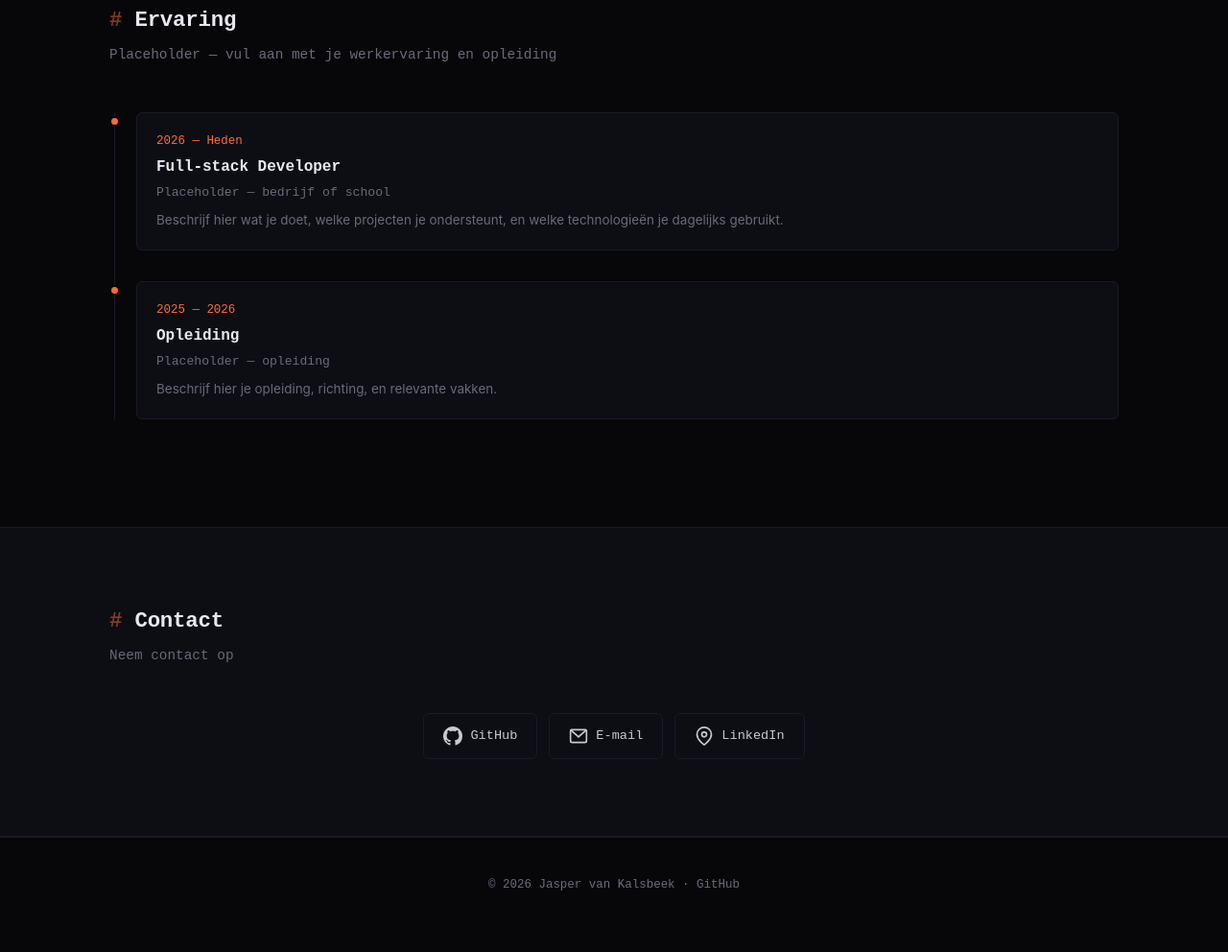
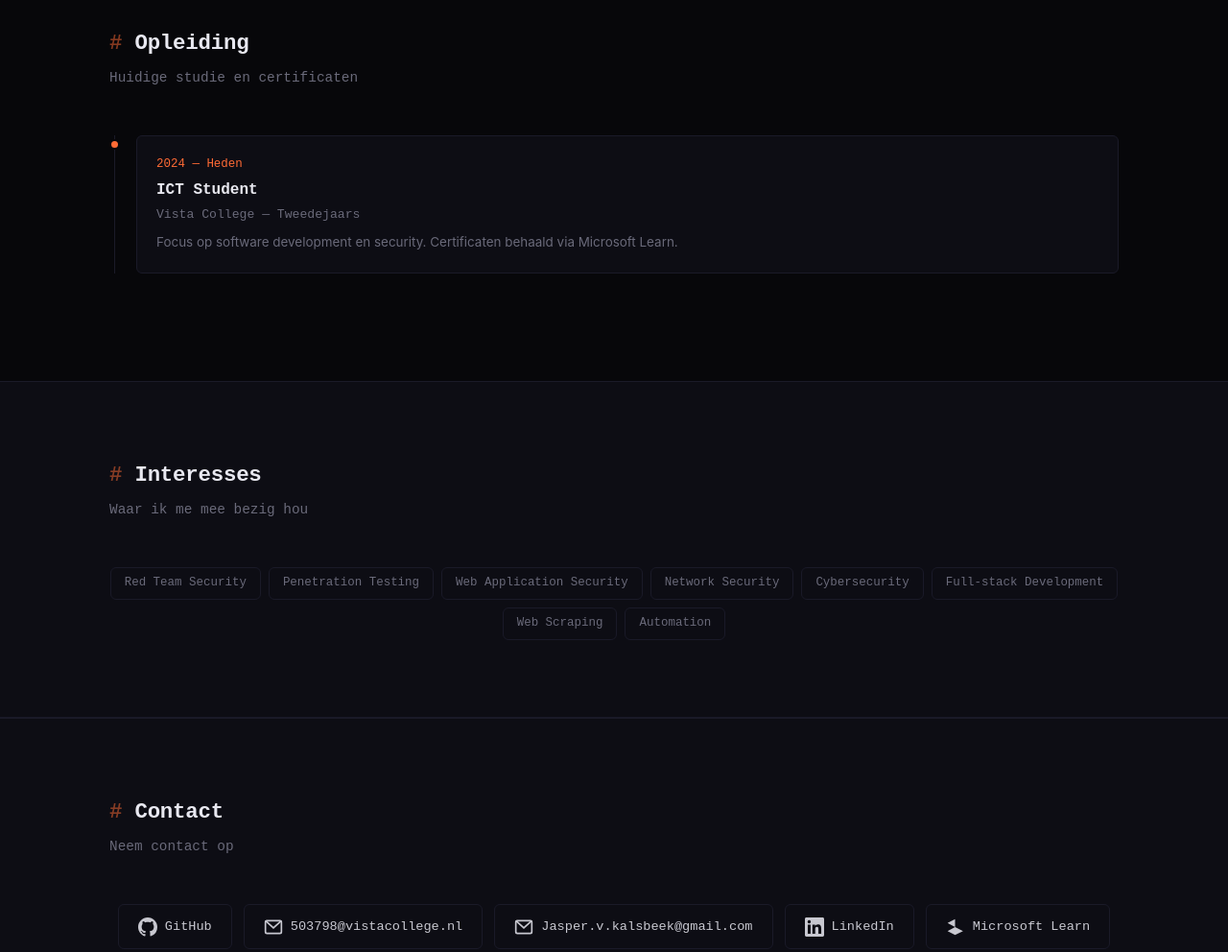
Before and after one commit to jaspervkalsbeek-svg/jaspervkalsbeek-svg.github.io, a website: page about.html in a window 1280 px wide. Shown: the part 1278-2270 px from the top of the page at 96% size. Drawn offline with Linux system fonts and the light colour scheme.

Commit message:
Please enter the commit message for your changes. Lines starting with '#' will be ignored, and an empty message aborts the commit.
On branch main
Your branch is up to date with 'origin/main'.

Changes to be committed:
	modified:   AGENTS.md
	modified:   about.html
	modified:   css/style.css
	modified:   js/projects.js
	modified:   projects.html

```diff
--- a/about.html
+++ b/about.html
@@ -36,9 +36,9 @@
   </div>
   <div class="about-intro">
     <div class="about-text">
-      <p>Ik ben Jasper van Kalsbeek, een developer gevestigd in Nederland. Mijn interesse ligt bij het bouwen van functionele webapplicaties die data ophalen, verwerken en presenteren.</p>
+      <p>Ik ben Jasper van Kalsbeek, 22 jaar oud en tweedejaars student. Mijn interesse ligt bij het bouwen van functionele webapplicaties die data ophalen, verwerken en presenteren.</p>
+      <p>Naast development heb ik een grote passie voor security, met name red team security. Het begrijpen hoe systemen kwetsbaar zijn en hoe aanvallen werken, helpt me om betere en veiligere applicaties te bouwen.</p>
       <p>Ik werk graag met PHP, Node.js en MySQL voor de backend, en moderne HTML/CSS/JS voor de frontend. Mijn focus ligt op het bouwen van bruikbare tools die echt wat oplossen.</p>
-      <p>Placeholder: Voeg hier je opleiding, werkervaring en certificaten toe.</p>
     </div>
     <div class="about-photo">
       <div class="photo-placeholder">JV</div>
@@ -95,29 +95,39 @@
 <section class="section reveal">
 <div class="container">
   <div class="section-header">
-    <h2>Ervaring</h2>
-    <p>Placeholder — vul aan met je werkervaring en opleiding</p>
+    <h2>Opleiding</h2>
+    <p>Huidige studie en certificaten</p>
   </div>
 
   <div class="timeline">
     <div class="timeline-item">
       <div class="timeline-dot"></div>
       <div class="timeline-content">
-        <div class="timeline-date">2026 — Heden</div>
-        <h3>Full-stack Developer</h3>
-        <p class="timeline-company">Placeholder — bedrijf of school</p>
-        <p>Beschrijf hier wat je doet, welke projecten je ondersteunt, en welke technologieën je dagelijks gebruikt.</p>
+        <div class="timeline-date">2024 — Heden</div>
+        <h3>ICT Student</h3>
+        <p class="timeline-company">Vista College — Tweedejaars</p>
+        <p>Focus op software development en security. Certificaten behaald via Microsoft Learn.</p>
       </div>
     </div>
-    <div class="timeline-item">
-      <div class="timeline-dot"></div>
-      <div class="timeline-content">
-        <div class="timeline-date">2025 — 2026</div>
-        <h3>Opleiding</h3>
-        <p class="timeline-company">Placeholder — opleiding</p>
-        <p>Beschrijf hier je opleiding, richting, en relevante vakken.</p>
-      </div>
-    </div>
+  </div>
+</div>
+</section>
+
+<section class="section reveal" style="background:var(--surface);border-top:1px solid var(--border);border-bottom:1px solid var(--border)">
+<div class="container">
+  <div class="section-header">
+    <h2>Interesses</h2>
+    <p>Waar ik me mee bezig hou</p>
+  </div>
+  <div class="skills">
+    <span>Red Team Security</span>
+    <span>Penetration Testing</span>
+    <span>Web Application Security</span>
+    <span>Network Security</span>
+    <span>Cybersecurity</span>
+    <span>Full-stack Development</span>
+    <span>Web Scraping</span>
+    <span>Automation</span>
   </div>
 </div>
 </section>
@@ -133,13 +143,21 @@
       <svg viewBox="0 0 24 24" fill="currentColor" width="20" height="20"><path d="M12 0C5.37 0 0 5.37 0 12c0 5.31 3.435 9.795 8.205 11.385.6.105.825-.255.825-.57 0-.285-.015-1.23-.015-2.235-3.015.555-3.795-.735-4.035-1.41-.135-.345-.72-1.41-1.23-1.695-.42-.225-1.02-.78-.015-.795.945-.015 1.62.87 1.845 1.23 1.08 1.815 2.805 1.305 3.495.99.105-.78.42-1.305.765-1.605-2.67-.3-5.46-1.335-5.46-5.925 0-1.305.465-2.385 1.23-3.225-.12-.3-.54-1.53.12-3.18 0 0 1.005-.315 3.3 1.23.96-.27 1.98-.405 3-.405s2.04.135 3 .405c2.295-1.56 3.3-1.23 3.3-1.23.66 1.65.24 2.88.12 3.18.765.84 1.23 1.905 1.23 3.225 0 4.605-2.805 5.625-5.475 5.925.435.375.81 1.095.81 2.22 0 1.605-.015 2.895-.015 3.3 0 .315.225.69.825.57A12.02 12.02 0 0024 12c0-6.63-5.37-12-12-12z"/></svg>
       GitHub
     </a>
-    <a href="mailto:placeholder@example.com" class="contact-item">
+    <a href="mailto:503798@vistacollege.nl" class="contact-item">
       <svg viewBox="0 0 24 24" fill="none" stroke="currentColor" stroke-width="2" width="20" height="20"><rect x="2" y="4" width="20" height="16" rx="2"/><path d="M22 4L12 13 2 4"/></svg>
-      E-mail
+      503798@vistacollege.nl
     </a>
-    <a href="#" class="contact-item">
-      <svg viewBox="0 0 24 24" fill="none" stroke="currentColor" stroke-width="2" width="20" height="20"><path d="M21 10c0 7-9 13-9 13s-9-6-9-13a9 9 0 0118 0z"/><circle cx="12" cy="10" r="3"/></svg>
+    <a href="mailto:Jasper.v.kalsbeek@gmail.com" class="contact-item">
+      <svg viewBox="0 0 24 24" fill="none" stroke="currentColor" stroke-width="2" width="20" height="20"><rect x="2" y="4" width="20" height="16" rx="2"/><path d="M22 4L12 13 2 4"/></svg>
+      Jasper.v.kalsbeek@gmail.com
+    </a>
+    <a href="https://www.linkedin.com/in/jasper-van-kalsbeek-a58041221/" class="contact-item" target="_blank">
+      <svg viewBox="0 0 24 24" fill="currentColor" width="20" height="20"><path d="M20.45 20.45h-3.56v-5.57c0-1.33-.03-3.04-1.85-3.04-1.85 0-2.14 1.45-2.14 2.94v5.67H9.35V9h3.41v1.56h.05c.48-.9 1.64-1.85 3.37-1.85 3.6 0 4.27 2.37 4.27 5.46v6.28zM5.34 7.43a2.06 2.06 0 110-4.13 2.06 2.06 0 010 4.13zM7.12 20.45H3.56V9h3.56v11.45zM22.22 0H1.77C.79 0 0 .77 0 1.73v20.54C0 23.23.79 24 1.77 24h20.45c.98 0 1.77-.77 1.77-1.73V1.73C24 .77 23.2 0 22.22 0z"/></svg>
       LinkedIn
+    </a>
+    <a href="https://learn.microsoft.com/nl-nl/users/jaspervankalsbeek-8441/achievements" class="contact-item" target="_blank">
+      <svg viewBox="0 0 24 24" fill="currentColor" width="20" height="20"><path d="M11.4 2L2 7l9.4 5-9.4 5L11.4 22l10-5-10-5L11.4 2z"/></svg>
+      Microsoft Learn
     </a>
   </div>
 </div>
--- a/css/style.css
+++ b/css/style.css
@@ -439,30 +439,6 @@ nav .nav-links a.active::after {
   display: grid;
   grid-template-columns: repeat(auto-fit, minmax(340px, 1fr));
   gap: 20px;
-}
-
-/* --- Feature list --- */
-.feature-list {
-  list-style: none;
-  margin: 24px 0;
-}
-
-.feature-list li {
-  padding: 10px 0;
-  border-bottom: 1px solid var(--border);
-  display: flex;
-  gap: 12px;
-  font-size: 0.85rem;
-  color: var(--text-muted);
-  font-family: var(--font);
-}
-
-.feature-list li:last-child {
-  border: none;
-}
-
-.feature-list strong {
-  color: var(--text);
 }
 
 /* --- Tech grid --- */
--- a/js/projects.js
+++ b/js/projects.js
@@ -45,7 +45,8 @@ function setFilter(cat) {
 function setTech(tech) {
   activeTech = tech;
   document.querySelectorAll('#techFilters .filter-btn').forEach(b => {
-    b.classList.toggle('active', b.textContent === tech);
+    const isAllBtn = b.textContent === 'Alle tech';
+    b.classList.toggle('active', tech === '' ? isAllBtn : b.textContent === tech);
   });
   renderProjects();
 }
@@ -77,7 +78,7 @@ function renderProjects() {
 
   empty.style.display = 'none';
   list.innerHTML = filtered.map(p => `
-    <div class="project-item glass glass-hover">
+    <div class="project-item">
       <img src="screenshots/${p.screenshots?.[0] || 'placeholder.png'}" alt="${p.title}" loading="lazy"
            onerror="this.style.display='none'">
       <div class="info">
```
Also changed, not shown: AGENTS.md (+5 -3 lines), projects.html (+1 -1 lines).
